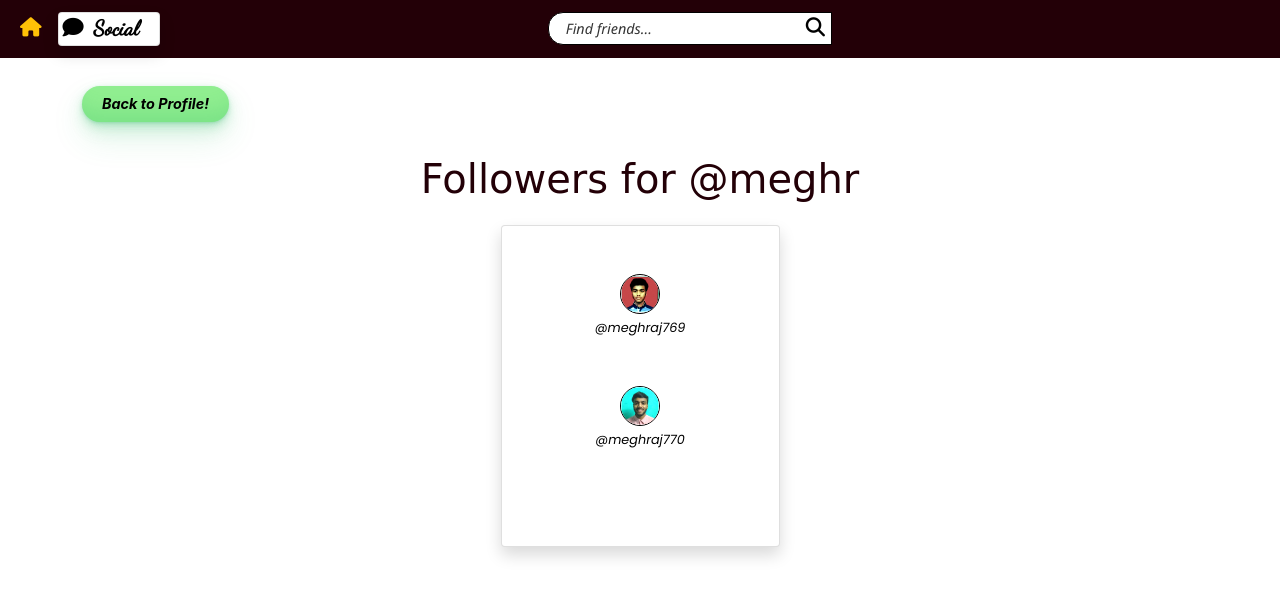
After one commit to meghraj769/Social, a Django app: page /social/profile/1/followers in a window 1280 px wide. The commit adds this page. Shown: the top 597 px of the page. Run offline with Django 4.2, Linux system fonts and the light colour scheme; data comes from the database, SQL or seed files in the repository; both versions use the stored data as it was after the commit; some libraries are stand-ins or nearby versions; some web fonts are replaced.

Commit message:
update profile

```diff
--- /dev/null
+++ b/main/templates/main/followers_list.html
@@ -0,0 +1,30 @@
+{% extends 'landing/base.html' %}
+
+{% block content %}
+<div class="container mb-5 pb-5">
+    <div class="row mt-5">
+        <div class="col-md-3 col-sm-6">
+            <a href="{% url 'profile' profile.pk %}" class="button-33">Back to Profile!</a>
+        </div>
+    </div>
+
+    <div class="row justify-content-center mt-3">
+        <div class="col-md-5 col-sm-12">
+            <p class="heading-font">Followers for @{{ profile.username }}</p>
+        </div>
+    </div>
+
+
+    <div class="card shadow text-center py-5" style="width: 25%; margin: 0 auto;">
+        {% for follower in followers %}
+            <div class="row justify-content-center mb-5">
+                <div class="col-md-5 col-sm-12">
+                    <a href="{% url 'profile' follower.profile.pk %}"><img class="dp-mini" src="{{follower.profile.picture.url}}" height="80" width="80"></a>
+                    <a href="{% url 'profile' follower.profile.pk %}"><span class="user-name fs-b">@{{follower.username}}</span></a>
+                </div>
+            </div>
+        {% endfor %}
+    </div>
+
+</div>
+{% endblock %}
--- a/main/templates/main/profile.html
+++ b/main/templates/main/profile.html
@@ -62,7 +62,7 @@
                     <a class="button-42 px-2" href="{% url 'profile_edit' user.pk %}" type="button">Edit Profile!</a>
                 {% endif %}
 
-                <div class="text-center mydiv rounded"> {{num_followers}} Followers </div>
+                <div class="text-center mydiv rounded"><a href="{% url 'followers' profile.pk %}">{{num_followers}} Followers</a></div>
             </div>
         </div>
     </div>
--- a/main/urls.py
+++ b/main/urls.py
@@ -14,6 +14,7 @@ urlpatterns = [
 	path('profile/<int:pk>', ProfileView.as_view(), name='profile'),
 	path('profile/<int:pk>/follow', AddFollower.as_view(), name='follow'),
 	path('profile/<int:pk>/unfollow', RemoveFollower.as_view(), name='unfollow'),
+	path('profile/<int:pk>/followers', ListFollowers.as_view(), name='followers'),
 	path('profile/<int:pk>/edit', ProfileEditView.as_view(), name='profile_edit'),
 	path('search', UserSearch.as_view(), name='search'),
 
--- a/main/views.py
+++ b/main/views.py
@@ -214,3 +214,16 @@ class UserSearch(View):
 		}
 
 		return render(request, 'main/search_results.html', context)
+
+
+class ListFollowers(View):
+	def get(self, request, pk, *args, **kwargs):
+		profile = User.objects.get(pk=pk)
+		followers = profile.profile.followers.all()
+
+		context = {
+			'profile': profile,
+			'followers': followers,
+		}
+
+		return render(request, 'main/followers_list.html', context)
--- a/static/landing/css/styles.css
+++ b/static/landing/css/styles.css
@@ -119,7 +119,7 @@ button{
 
 .heading-font{
   font-family: 'Ceviche One', cursive;
-  font-size: 4em;
+  font-size: 2.5em;
   margin-top: 2.5%;
   text-align: center;
   color: #230007;
```
Also changed, not shown: db.sqlite3.
